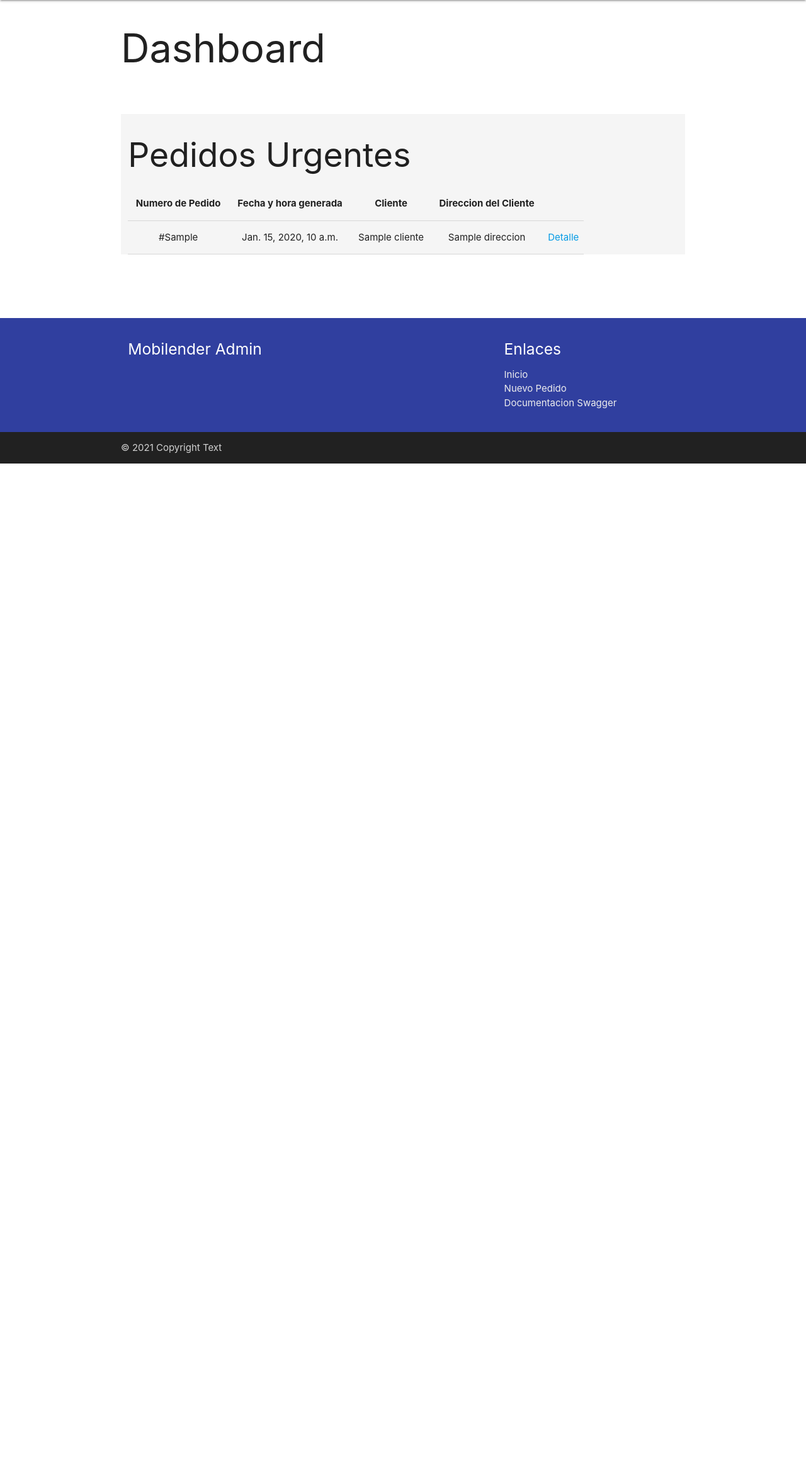
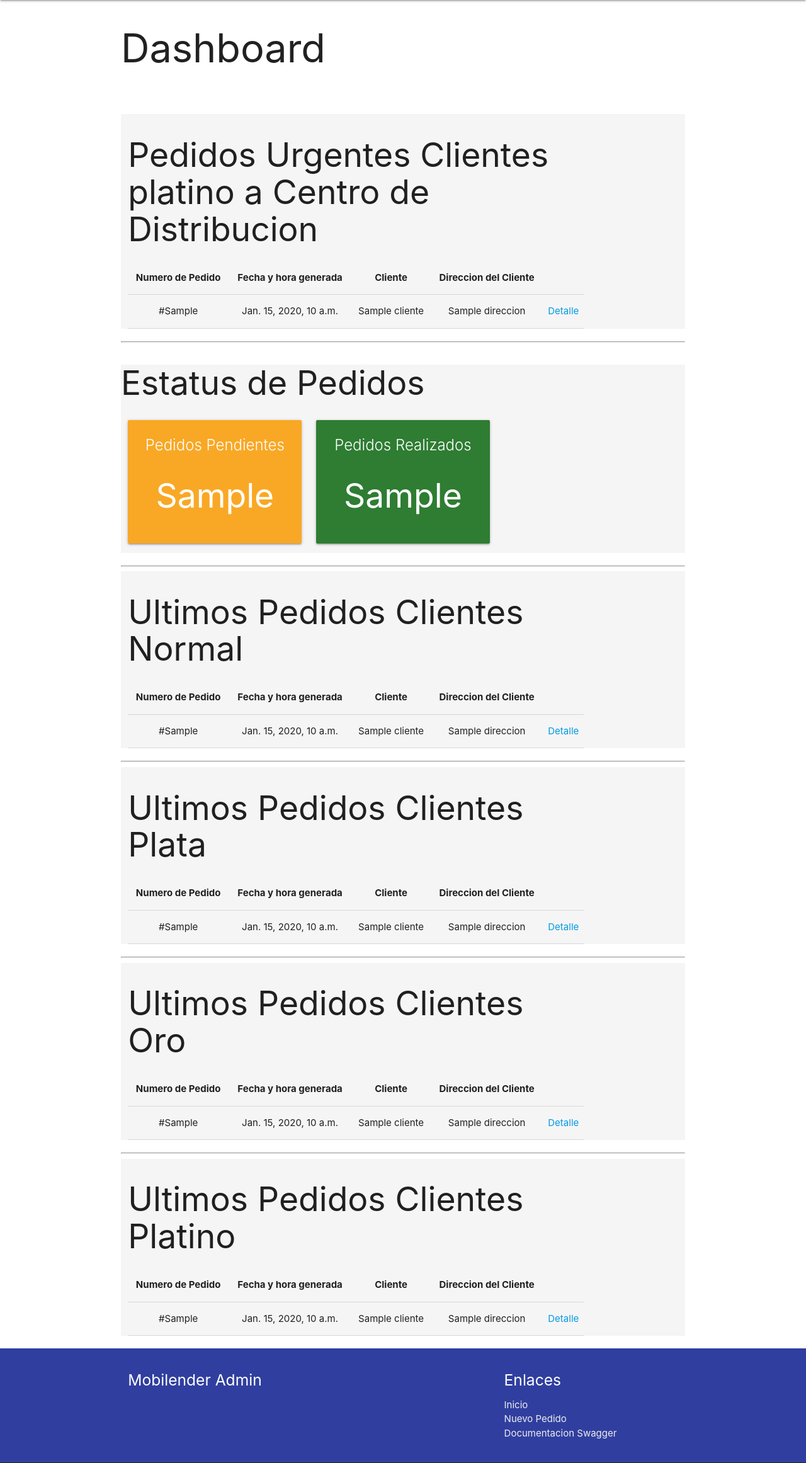
Before and after one commit to cesarVillasenor/mobilender, a Django app: page /pedidos/dashboard in a window 1280 px wide. Shown: the part 64-2387 px from the top of the page at 63% size. Before the commit the page ends 800 px from the top, so only its background shows below. Run offline with Django 3.2, Linux system fonts and the light colour scheme; tables that the repository leaves empty hold one stand-in row (values such as "Sample post"); a database or web service that is not in the repository returns one stand-in record (values such as "Sample title"); data that the repository does not hold is empty.

Commit message:
(V 0.1) dashboard updated.

```diff
--- a/apps/pedidos/templates/dashboard.html
+++ b/apps/pedidos/templates/dashboard.html
@@ -6,7 +6,7 @@
 <br>
 <div class="row grey lighten-4">
     <div class="col s10">
-        <h2>Pedidos Urgentes </h2>
+        <h2>Pedidos Urgentes Clientes platino a Centro de Distribucion</h2>
         <table class="centered">
             <thead>
             <tr>
@@ -31,4 +31,136 @@
         </table>
     </div>
 </div>
+<hr>
+<div class="row grey lighten-4">
+    <h2> Estatus de Pedidos</h2>
+    <div class="col s4">
+        <div class="card yellow darken-3">
+            <div class="card-content white-text center-align">
+                <span class="card-title">Pedidos Pendientes</span>
+                <h2>{{ data.pedidos_pendientes}}</h2>
+            </div>
+        </div>
+    </div>
+    <div class="col s4">
+        <div class="card green darken-3">
+            <div class="card-content white-text center-align">
+                <span class="card-title">Pedidos Realizados</span>
+                <h2> {{ data.pedidos_realizados }}</h2>
+            </div>
+        </div>
+    </div>
+</div>
+<hr>
+<div class="row grey lighten-4">
+    <div class="col s10">
+        <h2>Ultimos Pedidos Clientes Normal </h2>
+        <table class="centered">
+            <thead>
+            <tr>
+                <th>Numero de Pedido</th>
+                <th>Fecha y hora generada</th>
+                <th>Cliente</th>
+                <th>Direccion del Cliente</th>
+                <th></th>
+            </tr>
+            </thead>
+            <tbody>
+            {% for p in data.pedidos_cliente_normal %}
+            <tr>
+                <td>#{{ p.numero_pedido }}</td>
+                <td>{{ p.fecha_hora_generado }}</td>
+                <td>{{ p.cliente.nombre }}</td>
+                <td>{{ p.cliente.direccion }}</td>
+                <td><a href="/pedidos/{{ p.id }}">Detalle</a></td>
+            </tr>
+            {% endfor %}
+            </tbody>
+        </table>
+    </div>
+</div>
+<hr>
+<div class="row grey lighten-4">
+    <div class="col s10">
+        <h2>Ultimos Pedidos Clientes Plata </h2>
+        <table class="centered">
+            <thead>
+            <tr>
+                <th>Numero de Pedido</th>
+                <th>Fecha y hora generada</th>
+                <th>Cliente</th>
+                <th>Direccion del Cliente</th>
+                <th></th>
+            </tr>
+            </thead>
+            <tbody>
+            {% for p in data.pedidos_cliente_plata %}
+            <tr>
+                <td>#{{ p.numero_pedido }}</td>
+                <td>{{ p.fecha_hora_generado }}</td>
+                <td>{{ p.cliente.nombre }}</td>
+                <td>{{ p.cliente.direccion }}</td>
+                <td><a href="/pedidos/{{ p.id }}">Detalle</a></td>
+            </tr>
+            {% endfor %}
+            </tbody>
+        </table>
+    </div>
+</div>
+<hr>
+<div class="row grey lighten-4">
+    <div class="col s10">
+        <h2>Ultimos Pedidos Clientes Oro </h2>
+        <table class="centered">
+            <thead>
+            <tr>
+                <th>Numero de Pedido</th>
+                <th>Fecha y hora generada</th>
+                <th>Cliente</th>
+                <th>Direccion del Cliente</th>
+                <th></th>
+            </tr>
+            </thead>
+            <tbody>
+            {% for p in data.pedidos_cliente_oro %}
+            <tr>
+                <td>#{{ p.numero_pedido }}</td>
+                <td>{{ p.fecha_hora_generado }}</td>
+                <td>{{ p.cliente.nombre }}</td>
+                <td>{{ p.cliente.direccion }}</td>
+                <td><a href="/pedidos/{{ p.id }}">Detalle</a></td>
+            </tr>
+            {% endfor %}
+            </tbody>
+        </table>
+    </div>
+</div>
+<hr>
+<div class="row grey lighten-4">
+    <div class="col s10">
+        <h2>Ultimos Pedidos Clientes Platino </h2>
+        <table class="centered">
+            <thead>
+            <tr>
+                <th>Numero de Pedido</th>
+                <th>Fecha y hora generada</th>
+                <th>Cliente</th>
+                <th>Direccion del Cliente</th>
+                <th></th>
+            </tr>
+            </thead>
+            <tbody>
+            {% for p in data.pedidos_cliente_platino %}
+            <tr>
+                <td>#{{ p.numero_pedido }}</td>
+                <td>{{ p.fecha_hora_generado }}</td>
+                <td>{{ p.cliente.nombre }}</td>
+                <td>{{ p.cliente.direccion }}</td>
+                <td><a href="/pedidos/{{ p.id }}">Detalle</a></td>
+            </tr>
+            {% endfor %}
+            </tbody>
+        </table>
+    </div>
+</div>
 {% endblock %}
```
Also changed, not shown: apps/pedidos/api/viewsets.py (+19 -1 lines).
